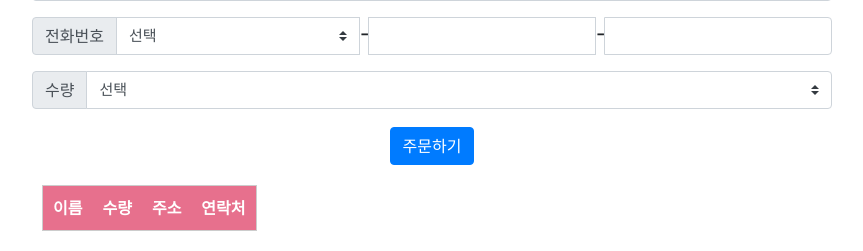
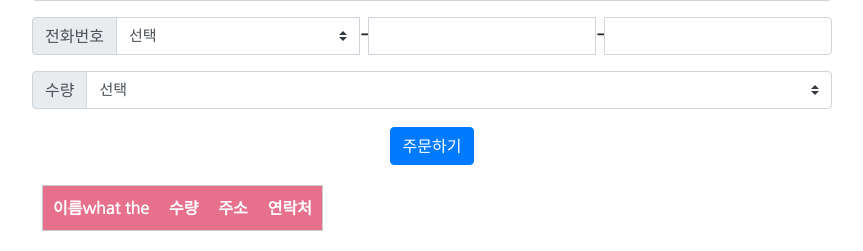
Before and after one commit to becho2/letyourlightshine, a Flask app: page / in a window 1280 px wide. Shown: the part 1314-1565 px from the top of the page, without its empty margins (208-1071 px from the left). Run offline with Flask 2, Linux system fonts and the light colour scheme; data that the repository does not hold is empty; some libraries are stand-ins or nearby versions.

Commit message:
템플릿에 파이썬 변수 전달 테스트

```diff
--- a/app.py
+++ b/app.py
@@ -9,14 +9,17 @@ app = Flask(__name__)
 
 from pymongo import MongoClient
 
-client = MongoClient('mongodb://test:test@localhost', 27017)
-# client = MongoClient('localhost', 27017)
+# client = MongoClient('mongodb://test:test@localhost', 27017)
+client = MongoClient('localhost', 27017)
 db = client.dbhomework
 
 ## HTML 화면 보여주기
 @app.route('/')
 def index():
-    return render_template('index.html')
+    name = "what the"
+    return render_template('index.html',
+                           name = "what the"
+                           )
 
 ## HTML 화면 보여주기
 @app.route('/jobs')
--- a/templates/index.html
+++ b/templates/index.html
@@ -349,7 +349,7 @@
         <table class="type07">
             <thead>
                 <tr>
-                    <th>이름</th>
+                    <th>이름{{ name }}</th>
                     <th>수량</th>
                     <th>주소</th>
                     <th>연락처</th>
@@ -359,6 +359,7 @@
 
             </tbody>
         </table>
+
     </div>
     <script>
         function postcode() {
```
